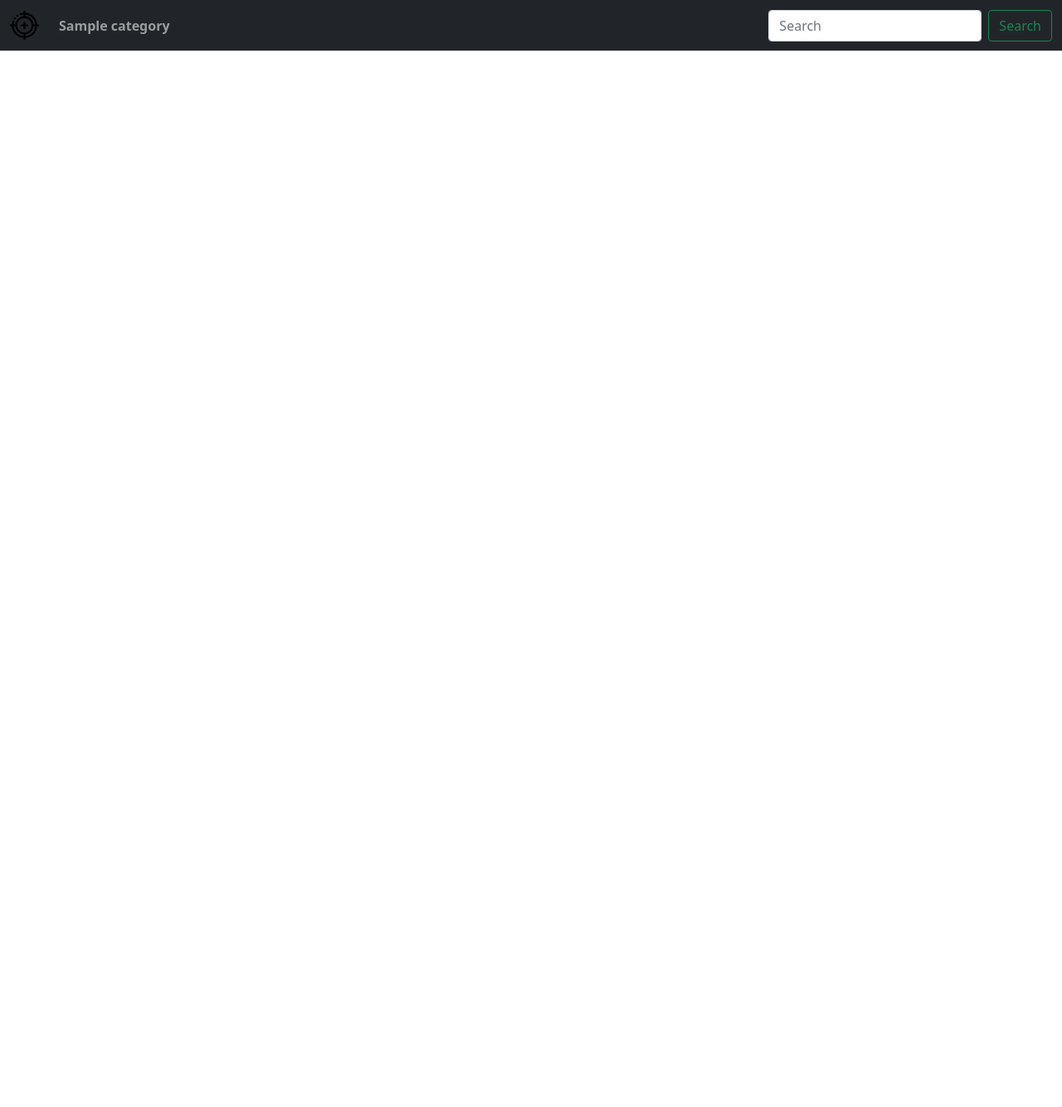
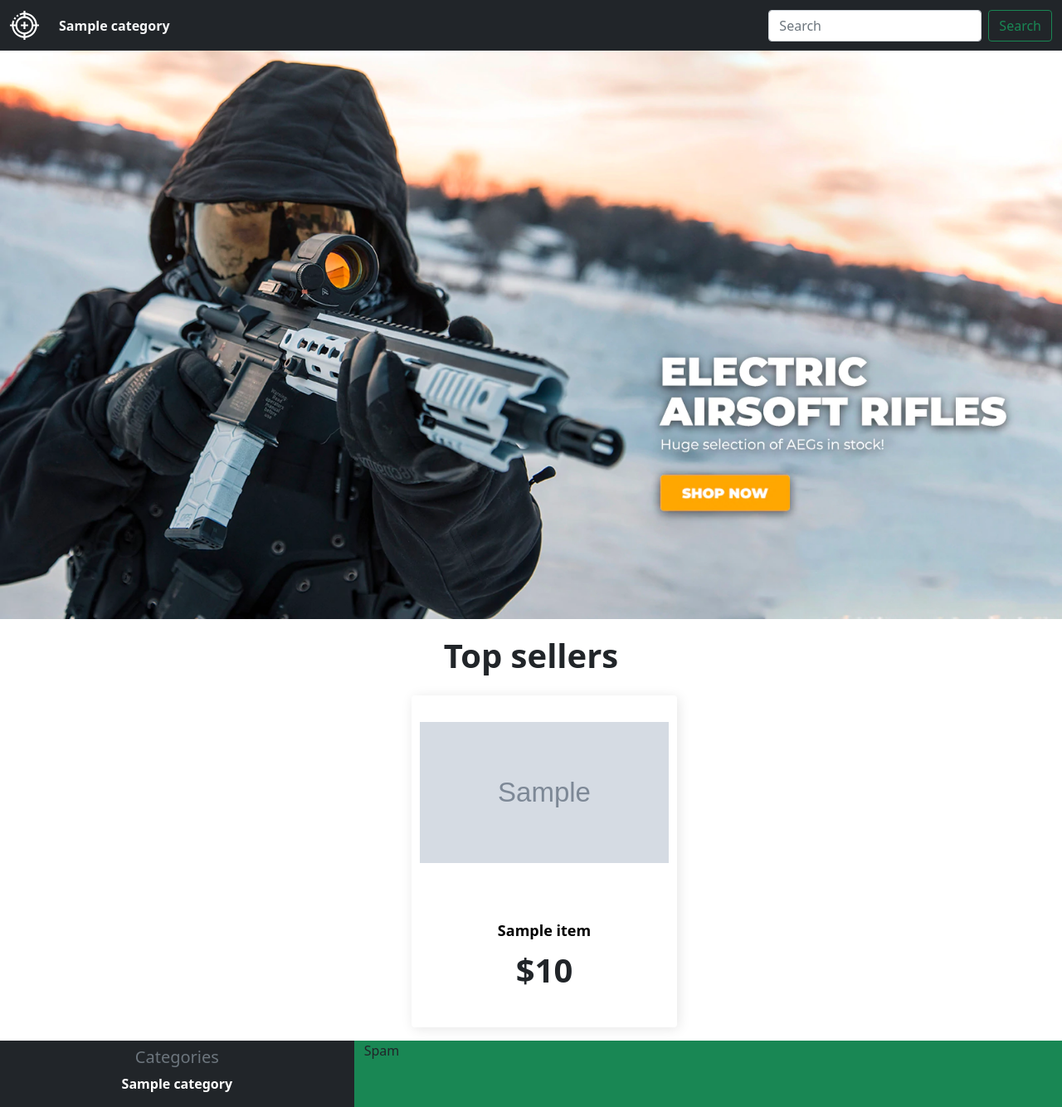
Before and after one commit to welel/airsoft-shop-website, a Django app: template shop/main/templates/index.html in a window 1280 px wide. Shown: the whole page at 83% size. Before the commit the page ends 61 px from the top, so only its background shows below. Run offline with Django 3.2, Linux system fonts and the light colour scheme; tables that the repository leaves empty hold one stand-in row (values such as "Sample post"); the template is opened without the code that fills it: values that come from a table or form of the project are taken from there, most other values are stand-ins (such as "Sample title", 1, 10 or a date in 2020); grey boxes marked "Sample" are stand-in pictures; some libraries are stand-ins or nearby versions.

Commit message:
Updated templates (+nav, +list_items, +footer) and added some content for pages.

```diff
--- a/shop/main/templates/index.html
+++ b/shop/main/templates/index.html
@@ -4,4 +4,29 @@
 
 {% block main %}
 
+<div class="container-fluid p-0">
+	<img src="{% static 'img/poster.webp' %}" alt="poster" width="100%" />
+</div>
+
+<div class="content-top">
+	<h1 class="text-center"><b>Top sellers</b></h1>
+	<ul>
+		{% for item in items %}
+			<li class="box mt-3">
+				<div class="slide-img">
+					<img src="{{ item.image.url }}">
+				</div>
+				<div class="box-overlay">
+					<a href="#" class="buy-btn">Add to Card</a>
+				</div>
+				<div class="detail-box">
+					<a class="item-title" href="{% url 'item_detail' category=item.category slug=item.slug %}" class="item-title">{{ item.title }}</a>
+					<h1 class="item-price"><b>${{ item.price }}</b></h1>
+				</div>
+			</li>
+		{% endfor %}
+	</ul>
+</div>
+
+
 {% endblock %}
--- a/shop/main/templates/layouts/base.html
+++ b/shop/main/templates/layouts/base.html
@@ -5,11 +5,13 @@
 
 <head>
 	<title>{% block title %}AirSoft Shop{% endblock %}</title>
+	<link rel="shortcut icon" href="{% static 'favicon.ico' %}"/>
 
 	<meta name="viewport" content="width=device-width, initial-scale=1, maximum-scale=1"/>
 	<meta http-equiv="Content-Type" content="text/html; charset=utf-8" />
 
 	<link href="https://cdn.jsdelivr.net/npm/bootstrap@5.0.0-beta1/dist/css/bootstrap.min.css" rel="stylesheet" integrity="sha384-giJF6kkoqNQ00vy+HMDP7azOuL0xtbfIcaT9wjKHr8RbDVddVHyTfAAsrekwKmP1" crossorigin="anonymous">
+	<link rel="stylesheet" href="{% static 'css/style.css' %}"/>
 </head>
 
 <body>
--- a/shop/main/templates/layouts/footer.html
+++ b/shop/main/templates/layouts/footer.html
@@ -1 +1,15 @@
 {% load static %}
+
+<footer class="container-fluid bg-dark">
+    <div class="row">
+        <div class="col-sm-4">
+            <h5 class="text-center text-secondary mt-2">Categories</h5>
+            <ul class="list-unstyled text-center">
+                {% for category in categories %}
+                    <li class="mt-1"><a href="" class="text-white fw-bolder text-decoration-none">{{ category }}</a></li>
+                {% endfor %}
+            </ul>
+        </div>
+        <div class="col-sm-8 bg-success">Spam</div>
+    </div>
+</footer>
--- a/shop/main/templates/layouts/header.html
+++ b/shop/main/templates/layouts/header.html
@@ -3,7 +3,7 @@
 <nav class="navbar navbar-dark bg-dark navbar-expand-lg navbar-light bg-light">
   <div class="container-fluid">
     <a class="navbar-brand" href="{% url 'index' %}">
-        <img src="{% static 'img/brand_logo.svg' %}" alt="logo" width="35" height="35"/>
+        <img src="{% static 'img/brand_logo.svg' %}" alt="logo" width="35" height="35" />
     </a>
     <button class="navbar-toggler" type="button" data-bs-toggle="collapse" data-bs-target="#navbarSupportedContent" aria-controls="navbarSupportedContent" aria-expanded="false" aria-label="Toggle navigation">
       <span class="navbar-toggler-icon"></span>
@@ -12,7 +12,7 @@
       <ul class="navbar-nav me-auto mb-2 mb-lg-0">
         {% for category in categories %}
           <li class="nav-item">
-            <a class="nav-link" href=""><b>{{category}}</b></a>
+            <a class="nav-link text-light" href=""><b>{{category}}</b></a>
           </li>
         {% endfor %}
       </ul>
--- /dev/null
+++ b/shop/static/css/style.css
@@ -0,0 +1,75 @@
+.content-top {
+    margin-top: 20px;
+}
+.content-top ul {
+    display: flex;
+    flex-direction: row;
+    flex-wrap: wrap;
+    justify-content: space-evenly;
+}
+.box {
+    width: 320px;
+    height: 400px;
+    box-shadow: 2px 2px 15px rgba(0,0,0,0.1);
+    border-radius: 4px;
+    overflow: hidden;
+    display: flex;
+    flex-direction: column;
+    justify-content: space-around;
+    align-items: center;
+    text-align: center;
+}
+.slide-img {
+    width: 300px;
+    max-height: 170px;
+}
+.slide-img img {
+    width: 100%;
+    height: 100%;
+    object-fit: cover;
+    box-sizing: border-box;
+}
+.detail-box {
+    padding: 5px;
+    justify-content: space-around;
+}
+.item-title {
+    color: black;
+    display: block;
+    text-decoration: none;
+    font-size: 18px;
+    font-weight: 600;
+}
+.item-price {
+    margin-top: 10px;
+}
+.box-overlay {
+    visibility: hidden;
+    background-color: rgba(255, 200, 30, 0.9);
+    position: absolute;
+    height: inherit;
+    width: inherit;
+    display: flex;
+    justify-content: center;
+}
+.buy-btn {
+    margin-top: 100px;
+    display: flex;
+    justify-content: center;
+    align-items: center;
+    width: 170px;
+    height: 60px;
+    background-color: white;
+    color: rgb(255, 200, 30);
+    border-radius: 7px;
+    font-size: 20px;
+    font-weight: 1000;
+    text-transform: uppercase;
+}
+.box:hover .box-overlay {
+    visibility: visible;
+}
+.box:hover .item-title {
+    position: relative;
+    color: white;
+}
```
Also changed, not shown: shop/static/favicon.ico (added), shop/static/img/brand_logo.svg, shop/static/img/poster.webp (added).
